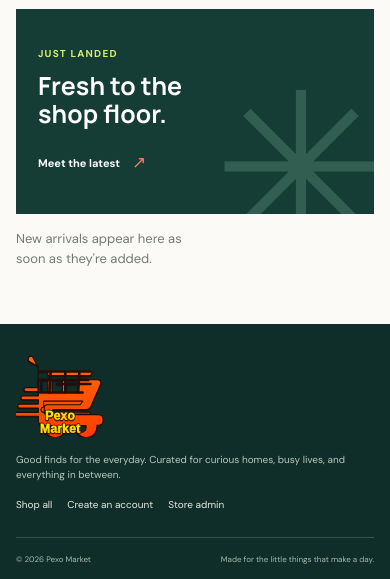
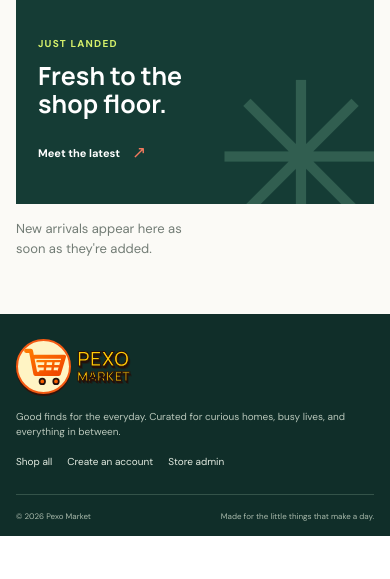
Before and after one commit to prasannamurugavel152005-commits/PEXO_e-com-web, a Django app: page / in a window 390 px wide. Shown: the part 1581-2160 px from the top of the page. After the commit the page ends 2117 px from the top, so only its background shows below. Run offline with Django 5.2, Linux system fonts and the light colour scheme; data that the repository does not hold is empty.

Commit message:
Refine Pexo Market circular brand mark

```diff
--- a/store/static/store/css/style.css
+++ b/store/static/store/css/style.css
@@ -32,9 +32,13 @@ img { display: block; max-width: 100%; }
 .utility-inner { min-height: 32px; display: flex; align-items: center; justify-content: space-between; }
 .utility-inner a { color: var(--lime); }
 .site-header { position: relative; z-index: 4; background: var(--white); }
-.header-main { display: grid; grid-template-columns: 120px minmax(240px, 1fr) 220px; align-items: center; gap: 34px; min-height: 106px; }
-.brand { display: inline-flex; align-items: center; width: max-content; color: var(--forest); }
-.brand-logo { display: block; width: 100px; height: 100px; object-fit: contain; }
+.header-main { display: grid; grid-template-columns: 190px minmax(240px, 1fr) 220px; align-items: center; gap: 24px; min-height: 92px; }
+.brand { display: inline-flex; align-items: center; width: max-content; gap: 9px; color: var(--forest); }
+.brand-emblem { width: 58px; height: 58px; display: grid; flex: 0 0 auto; place-items: center; overflow: hidden; border: 3px solid #f45a12; border-radius: 50%; background: #fff4c4; box-shadow: 0 2px 0 #32140b; }
+.brand-emblem img { width: 45px; height: 45px; object-fit: contain; }
+.brand-name { display: flex; flex-direction: column; color: #ffca05; font-family: var(--display); font-weight: 900; line-height: .92; -webkit-text-stroke: 1px #24100a; text-shadow: 1px 2px 0 #24100a, 2px 3px 0 rgba(36,16,10,.38); }
+.brand-name strong { font-size: 21px; }
+.brand-name > span { margin-top: 4px; font-size: 14px; }
 .search-form { display: flex; height: 44px; border: 1px solid #cbd2cb; border-radius: 4px; overflow: hidden; background: #fafbf8; }
 .search-form:focus-within { outline: 2px solid var(--forest); outline-offset: 2px; }
 .search-form input { min-width: 0; flex: 1; border: 0; outline: 0; padding: 0 14px; background: transparent; color: var(--ink); font-size: 13px; }
@@ -145,7 +149,10 @@ h1, h2, h3, p { margin-top: 0; }
 
 .site-footer { background: var(--forest-deep); color: #e8ede7; }
 .footer-main { min-height: 150px; display: grid; grid-template-columns: 180px 1fr auto; align-items: center; gap: 35px; }
-.brand-footer .brand-logo { width: 125px; height: 125px; }
+.brand-footer .brand-emblem { width: 68px; height: 68px; }
+.brand-footer .brand-emblem img { width: 53px; height: 53px; }
+.brand-footer .brand-name strong { font-size: 24px; }
+.brand-footer .brand-name > span { font-size: 16px; }
 .footer-main p { max-width: 360px; margin: 0; color: #b9c7bb; font-size: 11px; }
 .footer-main nav { display: flex; gap: 20px; }
 .footer-main nav a { color: #e4ece2; font-size: 10px; }
@@ -309,7 +316,7 @@ h1, h2, h3, p { margin-top: 0; }
 
 @media (max-width: 1000px) {
   .site-width { width: min(100% - 40px, 900px); }
-  .header-main { grid-template-columns: 110px minmax(180px, 1fr) 175px; gap: 18px; }
+  .header-main { grid-template-columns: 175px minmax(180px, 1fr) 175px; gap: 16px; }
   .header-actions { gap: 14px; }
   .nav-inner nav { gap: 15px; }
   .hero-layout { min-height: 440px; grid-template-columns: .9fr 1.1fr; }
@@ -329,20 +336,27 @@ h1, h2, h3, p { margin-top: 0; }
   .utility-inner > span:first-child { max-width: 60%; }
   .utility-inner > span:last-child { font-size: 0; }
   .utility-inner > span:last-child a { font-size: 9px; }
-  .header-main { grid-template-columns: 30px 1fr auto; gap: 11px; min-height: 78px; }
+  .header-main { grid-template-columns: 30px minmax(0, 1fr) auto; gap: 8px; min-height: 68px; }
   .menu-toggle { width: 30px; height: 34px; display: flex; flex-direction: column; justify-content: center; gap: 4px; border: 0; padding: 5px; background: transparent; }
   .menu-toggle span { width: 19px; height: 2px; background: var(--forest); }
-  .brand-logo { width: 68px; height: 68px; }
-  .brand-footer .brand-logo { width: 88px; height: 88px; }
+  .brand { gap: 6px; }
+  .brand-emblem { width: 43px; height: 43px; border-width: 2px; }
+  .brand-emblem img { width: 34px; height: 34px; }
+  .brand-name strong { font-size: 15px; }
+  .brand-name > span { margin-top: 2px; font-size: 10px; }
+  .brand-footer .brand-emblem { width: 55px; height: 55px; }
+  .brand-footer .brand-emblem img { width: 44px; height: 44px; }
+  .brand-footer .brand-name strong { font-size: 20px; }
+  .brand-footer .brand-name > span { font-size: 13px; }
   .header-main { position: relative; }
-  .search-form { position: absolute; top: 78px; left: 0; right: 0; height: 39px; }
+  .search-form { position: absolute; top: 68px; left: 0; right: 0; height: 39px; }
   .search-form button { width: 78px; }
   .header-actions { gap: 12px; }
   .account-link { display: none; }
   .cart-link strong { font-size: 10px; }
   .cart-icon { font-size: 26px; }
   .nav-strip { display: none; }
-  .nav-strip.nav-open { position: absolute; top: 78px; left: 0; right: 0; display: block; box-shadow: 0 10px 18px rgba(10,35,27,.15); }
+  .nav-strip.nav-open { position: absolute; top: 68px; left: 0; right: 0; display: block; box-shadow: 0 10px 18px rgba(10,35,27,.15); }
   .nav-inner { min-height: auto; display: block; padding-block: 14px; }
   .nav-inner nav { display: grid; grid-template-columns: repeat(2, 1fr); gap: 0; margin: 11px 0 0; }
   .nav-inner nav a { padding: 10px 0; border-top: 1px solid #31594d; }
--- a/store/templates/store/base.html
+++ b/store/templates/store/base.html
@@ -18,7 +18,7 @@
   <header class="site-header">
     <div class="site-width header-main">
       <button class="icon-button menu-toggle" type="button" aria-label="Open navigation" aria-expanded="false" data-menu-toggle><span></span><span></span><span></span></button>
-      <a class="brand" href="{% url 'store:home' %}" aria-label="Pexo Market home"><img class="brand-logo" src="{% static 'store/images/pexo-market-logo.svg' %}" alt="Pexo Market"></a>
+      <a class="brand" href="{% url 'store:home' %}" aria-label="Pexo Market home"><span class="brand-emblem"><img src="{% static 'store/images/pexo-market-icon.svg' %}" alt=""></span><span class="brand-name"><strong>PEXO</strong><span>MARKET</span></span></a>
       <form class="search-form" action="{% url 'store:products' %}" method="get" role="search">
         <label class="sr-only" for="site-search">Search products</label>
         <input id="site-search" name="q" type="search" placeholder="What are you looking for?" value="{{ request.GET.q|default:'' }}">
@@ -49,7 +49,7 @@
     {% block content %}{% endblock %}
   </main>
   <footer class="site-footer">
-    <div class="site-width footer-main"><a class="brand brand-footer" href="{% url 'store:home' %}" aria-label="Pexo Market home"><img class="brand-logo" src="{% static 'store/images/pexo-market-logo.svg' %}" alt="Pexo Market"></a><p>Good finds for the everyday. Curated for curious homes, busy lives, and everything in between.</p><nav aria-label="Footer"><a href="{% url 'store:products' %}">Shop all</a>{% if user.is_authenticated %}<a href="{% url 'store:orders' %}">Your orders</a>{% else %}<a href="{% url 'store:signup' %}">Create an account</a>{% endif %}<a href="/admin/">Store admin</a></nav></div>
+    <div class="site-width footer-main"><a class="brand brand-footer" href="{% url 'store:home' %}" aria-label="Pexo Market home"><span class="brand-emblem"><img src="{% static 'store/images/pexo-market-icon.svg' %}" alt=""></span><span class="brand-name"><strong>PEXO</strong><span>MARKET</span></span></a><p>Good finds for the everyday. Curated for curious homes, busy lives, and everything in between.</p><nav aria-label="Footer"><a href="{% url 'store:products' %}">Shop all</a>{% if user.is_authenticated %}<a href="{% url 'store:orders' %}">Your orders</a>{% else %}<a href="{% url 'store:signup' %}">Create an account</a>{% endif %}<a href="/admin/">Store admin</a></nav></div>
     <div class="site-width footer-bottom"><span>© {% now "Y" %} Pexo Market</span><span>Made for the little things that make a day.</span></div>
   </footer>
   <script src="{% static 'store/js/script.js' %}" defer></script>
```
Also changed, not shown: store/static/store/images/pexo-market-logo.svg (deleted).
